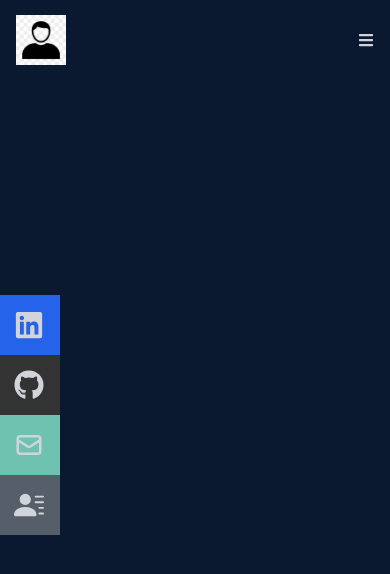
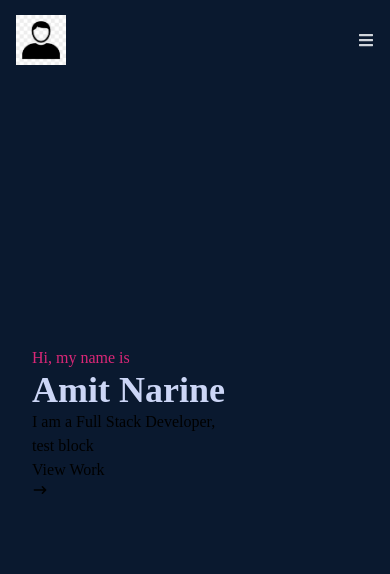
Before and after one commit to amitnarine/amitnarine-portfolio, a React (Create React App) app: page / in a window 390 px wide. Shown: the top 574 px of the page. Built offline with nearby package versions, Linux system fonts and the light colour scheme.

Commit message:
fixed font issue

```diff
--- a/src/components/Home.jsx
+++ b/src/components/Home.jsx
@@ -4,7 +4,22 @@ import {HiArrowNarrowRight} from 'react-icons/hi'
 
 const Home = () => {
   return (
-    <div className='w-full h-screen bg-[#0a192f]'>
+    <div name='home' className='w-full h-screen bg-[#0a192f]'>
+
+        {/*Container*/}
+        <div className='max-w-[1000px] mx-auto px-8 flex flex-col justify-center h-full'>
+            <p className='text-pink-600'>Hi, my name is</p>
+            <h1 className='text-4xl sm:text-7xl font-bold text-[#ccd6f6]'>Amit Narine</h1>
+            <h2>I am a Full Stack Developer,</h2>
+            <p>test block</p>
+            <div>
+                <button>View Work <HiArrowNarrowRight /></button>
+            </div>
+
+
+
+        </div>
+
 
 
 
--- a/src/components/Navbar.jsx
+++ b/src/components/Navbar.jsx
@@ -43,7 +43,7 @@ const Navbar = () => {
         </ul>
 
          {/*Social Icons*/}
-         <div className='flex fixed flex-col top-[35%] left-0'>
+         <div className='hidden lg:flex fixed flex-col top-[35%] left-0'>
           <ul>
             <li className='w-[160px] h-[60px] flex justify-between items-center ml-[-100px] hover:ml-[-10px] duration-300 bg-blue-600'>
               <a className='flex justify-between items-center w-full text-gray-300'
--- a/src/index.css
+++ b/src/index.css
@@ -3,7 +3,7 @@
 @tailwind utilities;
 
 
-@import url('https://fonts.googleapis.com/css2?family=Outfit:wght@500&display=swap');
+@import url('https://fonts.googleapis.com/css2?family=Outfit:wght@500&family=Raleway:wght@300&display=swap');
 
 
 @layer base {
```
